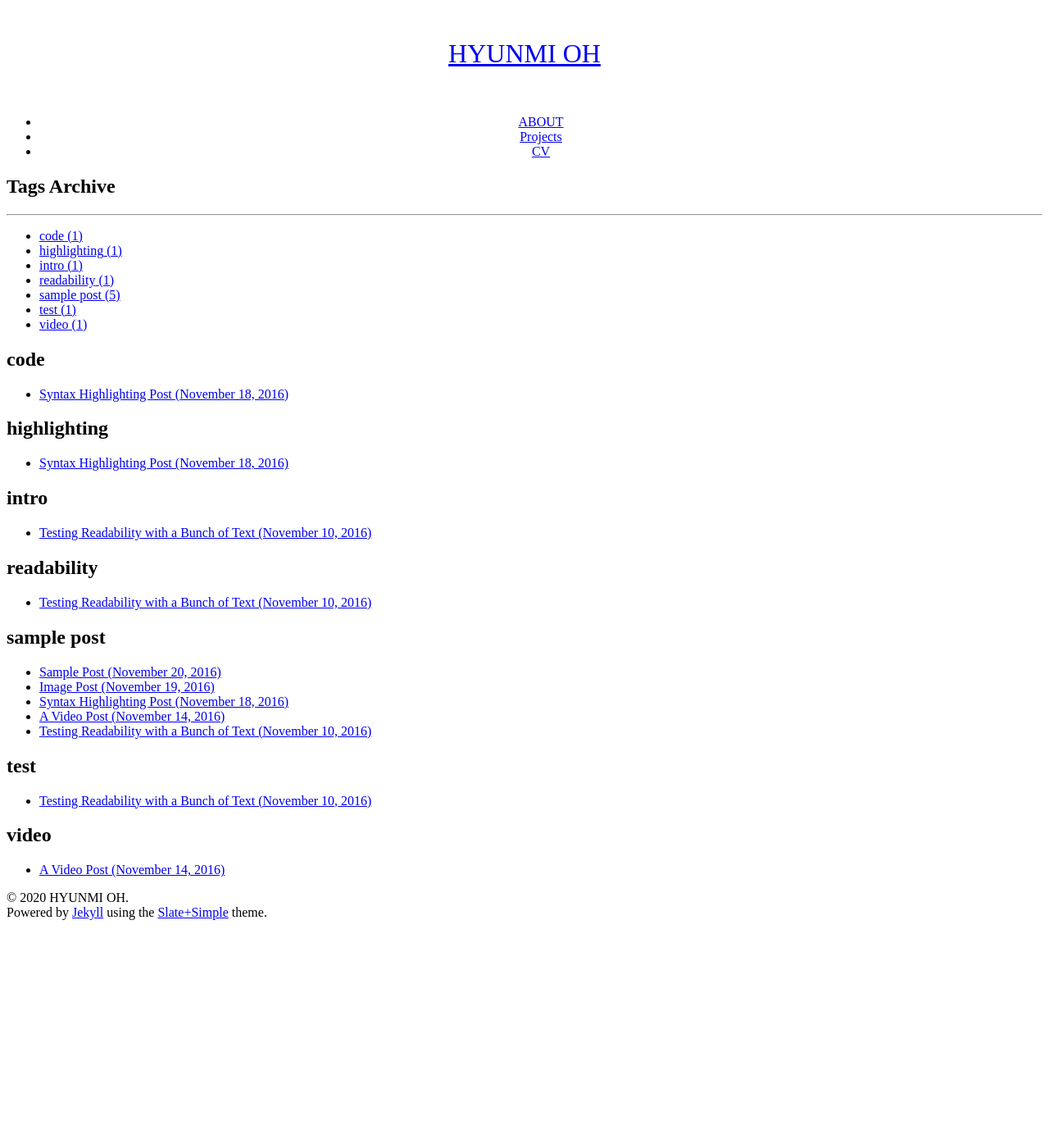
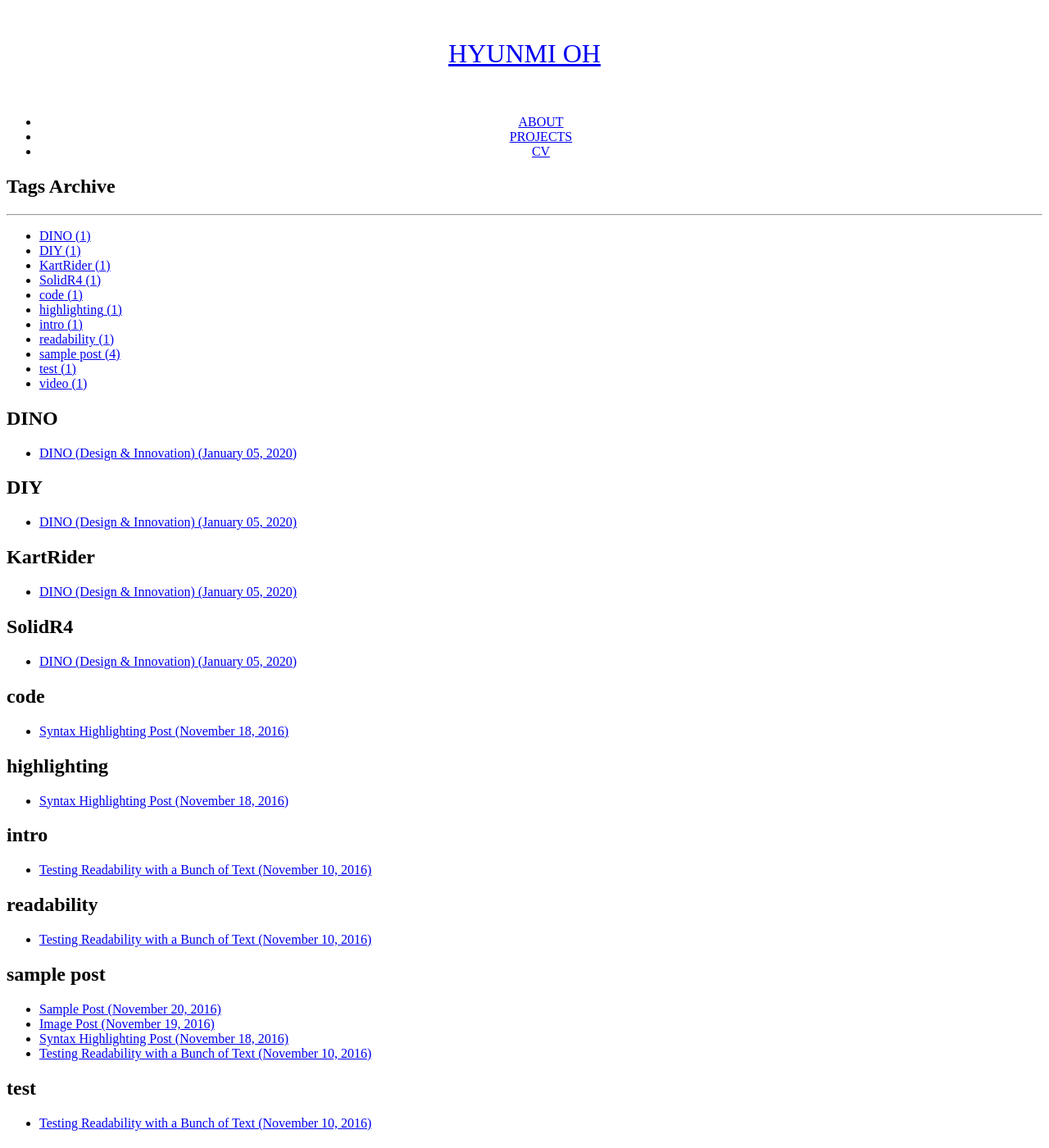
Before and after one commit to ohyunmii/ohyunmii.github.io, a Jekyll site: the page built from tags/index.html, in a window 1280 px wide and 1400 px high. Shown: the whole window at 82% size. Built offline with Jekyll 4.4.1, drawn with Linux system fonts in a browser that asks for light colours; some of the changed text lies outside the part shown.

Commit message:
post update

````diff
--- a/_includes/navigation.html
+++ b/_includes/navigation.html
@@ -2,7 +2,7 @@
     <nav class="header-nav">
         <ul class="navigation-bar">
             <li><a href="/about/">ABOUT</a></li>
-            <li><a href="/">Projects</a></li>
+            <li><a href="/">PROJECTS</a></li>
             <li><a a href="{{ "/Hyunmi_CV_Jan2020.pdf" | absolute_url }}">CV</a></li>
         </ul>
     </nav>
--- /dev/null
+++ b/_posts/2020-01-05-dino-post.md
@@ -0,0 +1,17 @@
+---
+layout: post
+categories: posts
+title: DINO (Design & Innovation)
+tags: [DINO, DIY, KartRider, SolidR4, video]
+date-string: JANUARY 05, 2020
+---
+<center>
+<iframe width="560" height="315" src="https://www.youtube.com/embed/yz-4brOfaqA" frameborder="0" allowfullscreen></iframe>
+</center>
+
+<hr>
+
+
+```html
+<iframe width="560" height="315" src="//www.youtube.com/embed/SU3kYxJmWuQ" frameborder="0"></iframe>
+```
````
Also changed, not shown: _posts/2016-11-14-video-post.md (deleted, +0 -16 lines), 12 other files.
